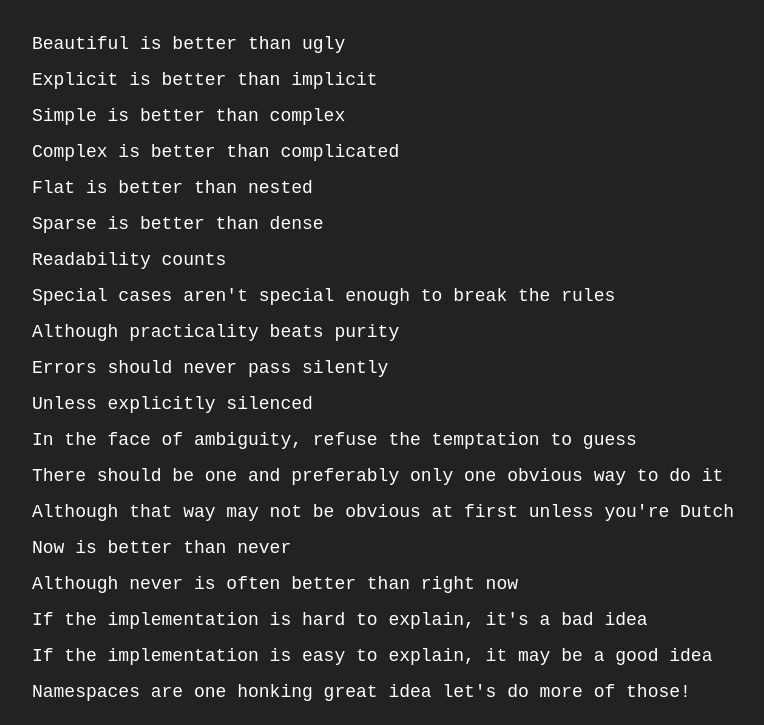
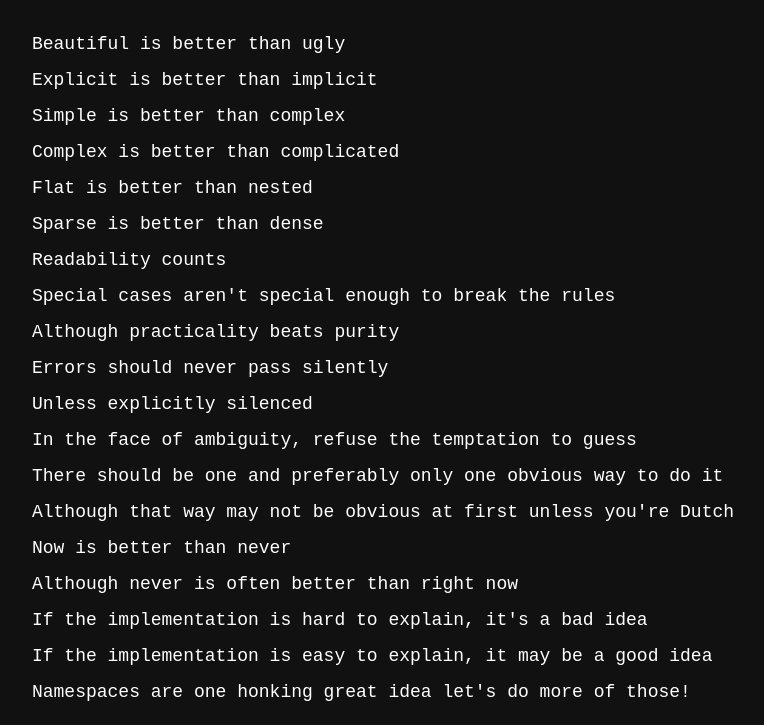
Before and after one commit to insign/zen-of-python, a plain HTML site: page index.html in a window 1280 px wide. Shown: the top 725 px of the page, without its empty margins (257-1021 px from the left). Drawn offline with Linux system fonts and the light colour scheme.

Commit message:
even more :|

```diff
--- a/index.html
+++ b/index.html
@@ -1,12 +1,11 @@
 <!doctype html>
 <html>
 <head>
-    <title>Zen of Python</title>
     <link rel="icon" href="data:,">
     <style>
         pre,
         body {
-            background: #222;
+            background: #111;
             color: #fff;
             display: flex;
             flex-direction: column;
@@ -35,4 +34,4 @@ Now is better than never
 Although never is often better than right now
 If the implementation is hard to explain, it's a bad idea
 If the implementation is easy to explain, it may be a good idea
-Namespaces are one honking great idea let's do more of those!<h1>Zen of Python
+Namespaces are one honking great idea let's do more of those!<h1>Zen of Python<title>Zen of Python
```
Also changed, not shown: dist/index.html (+2 -2 lines).
